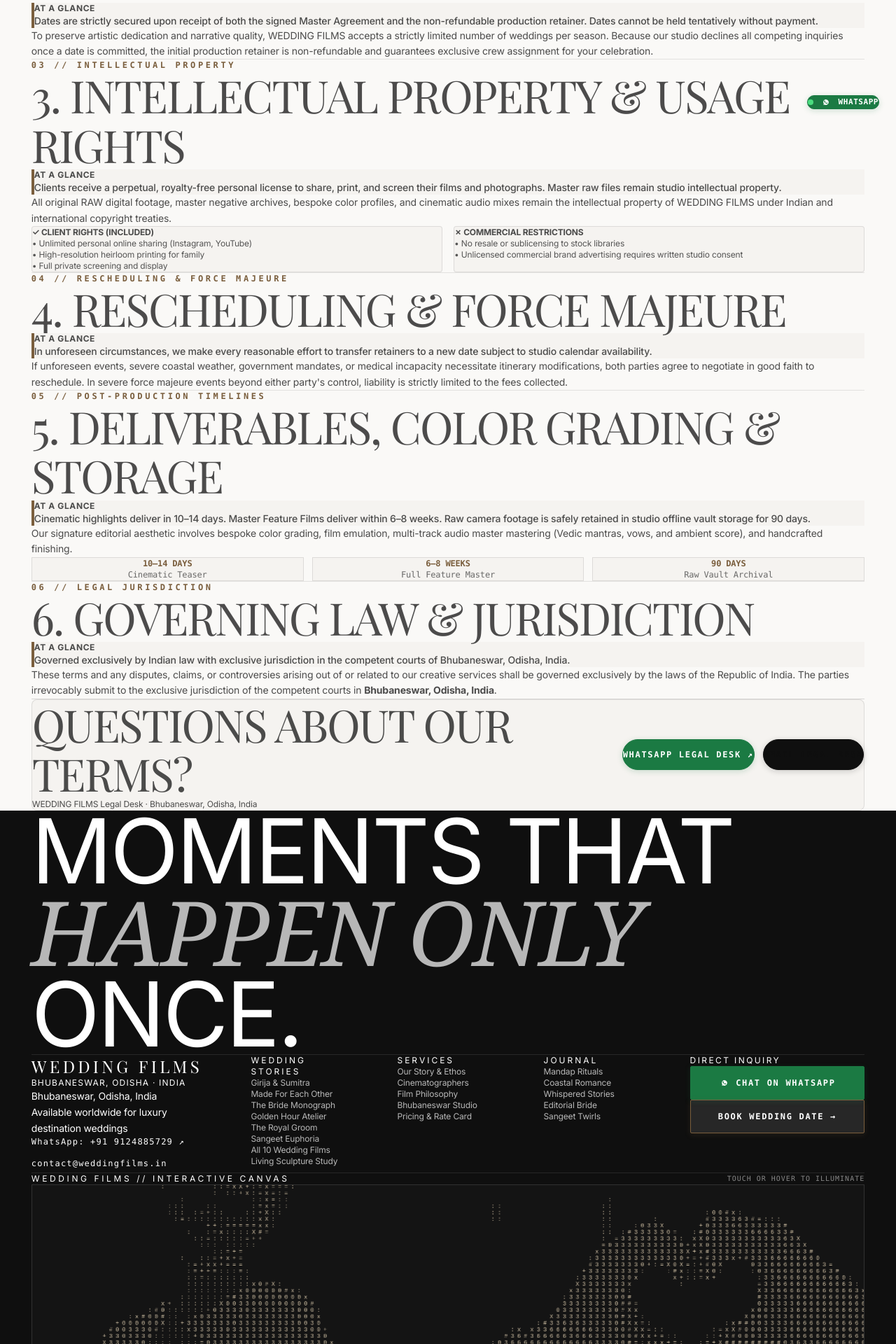
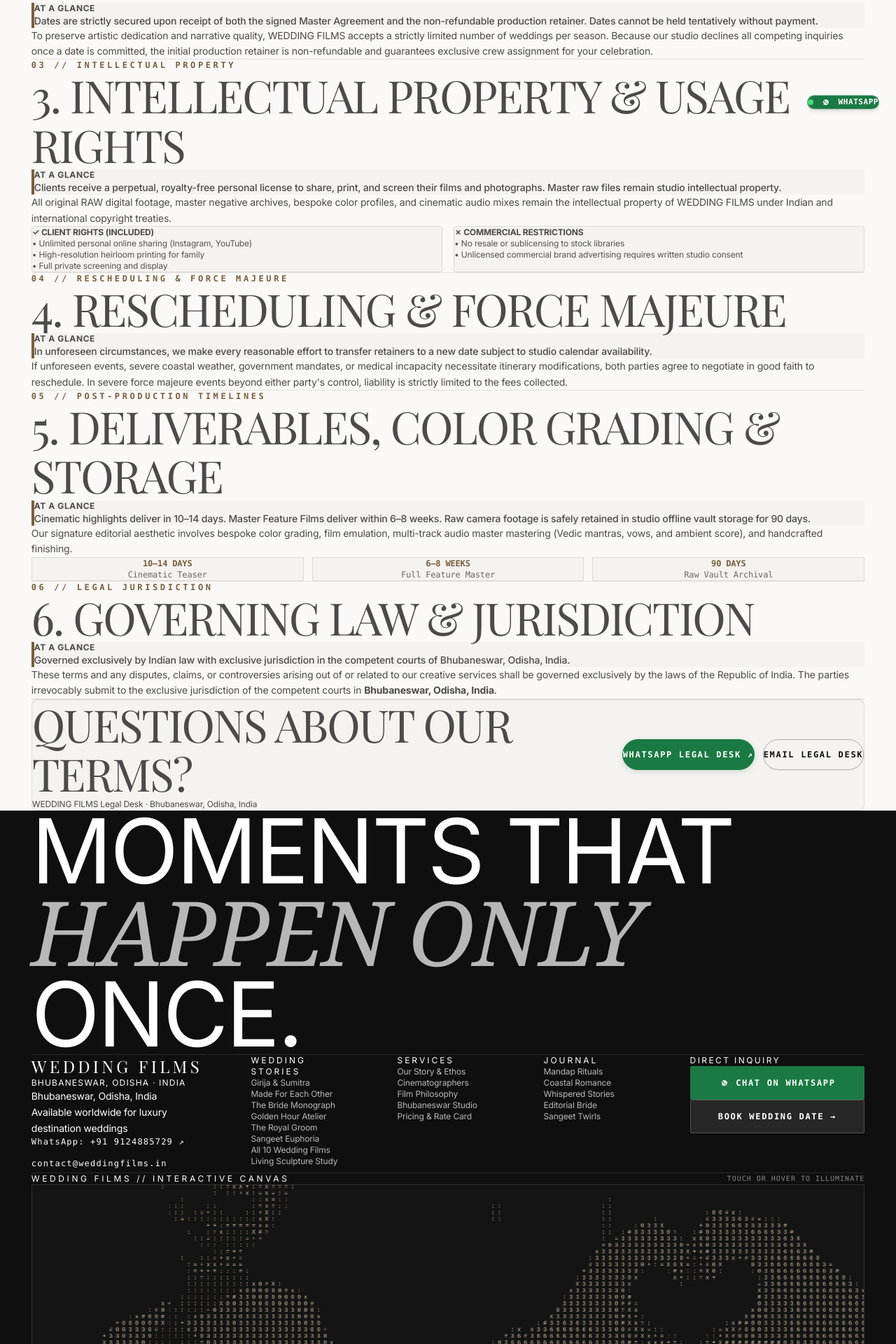
Before and after one commit to aariya11/weading-films, a Next.js app: page /terms in a window 1280 px wide. Shown: the part 620-2540 px from the top of the page at 70% size. Built offline with nearby package versions, Linux system fonts and the light colour scheme.

Commit message:
fix(ui): eliminate attribute selector class leakage causing black-on-black and green-on-green buttons

```diff
--- a/src/app/checkout/page.tsx
+++ b/src/app/checkout/page.tsx
@@ -882,9 +882,9 @@
                     href={`${WHATSAPP_LINK}&text=Hello%20WEDDING%20FILMS%20team,%20I%20have%20a%20question%20about%20paying%20the%20retainer%20for%20${encodeURIComponent(order.clientNames)}`}
                     target="_blank"
                     rel="noopener noreferrer"
-                    className="px-3.5 py-2 bg-[#25D366] text-ink font-bold uppercase rounded text-[10px] tracking-wider shrink-0 flex items-center gap-1.5 hover:opacity-95 transition-opacity"
+                    className="btn btn-whatsapp px-3.5 py-2 !bg-[#1b7a43] hover:!bg-[#156336] !text-white font-bold uppercase rounded-xs text-[10px] tracking-wider shrink-0 flex items-center gap-1.5 shadow-xs cursor-pointer min-h-[36px]"
                   >
-                    <PhoneCall className="w-3.5 h-3.5" />
+                    <PhoneCall className="w-3.5 h-3.5 text-white" />
                     <span>WHATSAPP HELP ↗</span>
                   </a>
                 </div>
--- a/src/app/error.tsx
+++ b/src/app/error.tsx
@@ -30,13 +30,13 @@
         <div className="pt-4 flex flex-col sm:flex-row items-center justify-center gap-4">
           <button
             onClick={() => reset()}
-            className="btn min-h-[48px] px-8 py-3.5 rounded-xs bg-ink !text-white font-mono text-xs tracking-[0.25em] uppercase font-bold hover:bg-charcoal hover:!text-white transition-colors border border-ink cursor-pointer flex items-center justify-center shadow-xs"
+            className="btn btn-primary min-h-[48px] px-8 py-3.5 rounded-xs !bg-[#0f0f0f] !text-white font-mono text-xs tracking-[0.25em] uppercase font-bold hover:!bg-[#2d2d2d] hover:!text-white border border-[#0f0f0f] cursor-pointer flex items-center justify-center shadow-xs"
           >
             RE-INITIALIZE FRAME ↺
           </button>
           <Link
             href="/"
-            className="btn min-h-[48px] px-8 py-3.5 rounded-xs bg-transparent !text-ink font-mono text-xs tracking-[0.25em] uppercase font-bold hover:bg-ink hover:!text-white transition-colors border border-ink/30 cursor-pointer flex items-center justify-center"
+            className="btn min-h-[48px] px-8 py-3.5 rounded-xs bg-transparent !text-[#0f0f0f] font-mono text-xs tracking-[0.25em] uppercase font-bold hover:!bg-[#0f0f0f] hover:!text-white border border-[#0f0f0f]/30 cursor-pointer flex items-center justify-center"
           >
             RETURN HOME →
           </Link>
--- a/src/app/globals.css
+++ b/src/app/globals.css
@@ -270,11 +270,7 @@
 .btn-primary,
 .btn-solid-ink,
 a.btn-primary,
-button.btn-primary,
-a[class*="bg-ink"],
-button[class*="bg-ink"],
-a[class*="bg-[#0f0f0f]"],
-button[class*="bg-[#0f0f0f]"] {
+button.btn-primary {
   background-color: #0f0f0f !important;
   background: #0f0f0f !important;
   color: #ffffff !important;
@@ -287,11 +283,7 @@
 .btn-primary:hover,
 .btn-solid-ink:hover,
 a.btn-primary:hover,
-button.btn-primary:hover,
-a[class*="bg-ink"]:hover,
-button[class*="bg-ink"]:hover,
-a[class*="bg-[#0f0f0f]"]:hover,
-button[class*="bg-[#0f0f0f]"]:hover {
+button.btn-primary:hover {
   background-color: #2d2d2d !important;
   background: #2d2d2d !important;
   color: #ffffff !important;
@@ -348,9 +340,7 @@
 .btn-accent,
 .btn-champagne,
 a.btn-accent,
-button.btn-accent,
-a[class*="bg-champagne"]:not(:hover),
-button[class*="bg-champagne"]:not(:hover) {
+button.btn-accent {
   background-color: #c4a87a !important;
   background: #c4a87a !important;
   color: #0f0f0f !important;
@@ -374,11 +364,7 @@
 /* WhatsApp Studio Button: High-Contrast White Text on Emerald */
 .btn-whatsapp,
 a.btn-whatsapp,
-button.btn-whatsapp,
-a[class*="bg-[#1b7a43]"],
-button[class*="bg-[#1b7a43]"],
-a[class*="bg-[#25D366]"],
-button[class*="bg-[#25D366]"] {
+button.btn-whatsapp {
   background-color: #1b7a43 !important;
   background: #1b7a43 !important;
   color: #ffffff !important;
@@ -390,11 +376,7 @@
 
 .btn-whatsapp:hover,
 a.btn-whatsapp:hover,
-button.btn-whatsapp:hover,
-a[class*="bg-[#1b7a43]"]:hover,
-button[class*="bg-[#1b7a43]"]:hover,
-a[class*="bg-[#25D366]"]:hover,
-button[class*="bg-[#25D366]"]:hover {
+button.btn-whatsapp:hover {
   background-color: #156336 !important;
   background: #156336 !important;
   color: #ffffff !important;
@@ -402,14 +384,26 @@
   transform: none !important;
 }
 
-/* Charcoal Button Protections */
-a[class*="bg-charcoal"],
-button[class*="bg-charcoal"] {
+/* Charcoal Button */
+.btn-charcoal,
+a.btn-charcoal,
+button.btn-charcoal {
   background-color: #2d2d2d !important;
   background: #2d2d2d !important;
   color: #ffffff !important;
+  border: 1px solid #2d2d2d !important;
   transform: none !important;
   transition: none !important;
+}
+
+.btn-charcoal:hover,
+a.btn-charcoal:hover,
+button.btn-charcoal:hover {
+  background-color: #0f0f0f !important;
+  background: #0f0f0f !important;
+  color: #ffffff !important;
+  border-color: #0f0f0f !important;
+  transform: none !important;
 }
 
 /* Strict Elimination of Button Movement and Animation */
--- a/src/app/journal/[slug]/page.tsx
+++ b/src/app/journal/[slug]/page.tsx
@@ -190,7 +190,7 @@
             <div className="pt-2 flex flex-col sm:flex-row items-center justify-center gap-3">
               <Link
                 href="/contact"
-                className="btn min-h-[44px] px-6 py-2.5 rounded-full bg-ink !text-white hover:bg-charcoal hover:!text-white font-mono text-xs tracking-wider uppercase font-bold transition-all shadow-xs flex items-center justify-center cursor-pointer"
+                className="btn btn-primary min-h-[44px] px-6 py-2.5 rounded-full !bg-[#0f0f0f] !text-white hover:!bg-[#2d2d2d] hover:!text-white font-mono text-xs tracking-wider uppercase font-bold shadow-xs flex items-center justify-center cursor-pointer"
               >
                 Inquire About Your Date
               </Link>
@@ -198,7 +198,7 @@
                 href="https://wa.me/919124885729"
                 target="_blank"
                 rel="noopener noreferrer"
-                className="btn min-h-[44px] px-6 py-2.5 rounded-full border border-[#1b7a43]/40 !text-[#1b7a43] hover:bg-[#1b7a43] hover:!text-white font-mono text-xs tracking-wider uppercase font-bold transition-all flex items-center justify-center cursor-pointer"
+                className="btn min-h-[44px] px-6 py-2.5 rounded-full border border-[#1b7a43] bg-transparent !text-[#1b7a43] hover:!bg-[#1b7a43] hover:!text-white font-mono text-xs tracking-wider uppercase font-bold flex items-center justify-center cursor-pointer"
               >
                 WhatsApp Concierge ↗
               </a>
--- a/src/app/not-found.tsx
+++ b/src/app/not-found.tsx
@@ -29,13 +29,13 @@
           <div className="pt-6 flex flex-col sm:flex-row items-center justify-center gap-4">
             <Link
               href="/"
-              className="btn min-h-[48px] px-8 py-3.5 rounded-xs bg-ink !text-white font-mono text-xs tracking-[0.25em] uppercase font-bold hover:bg-charcoal hover:!text-white transition-colors border border-ink flex items-center justify-center shadow-xs"
+              className="btn btn-primary min-h-[48px] px-8 py-3.5 rounded-xs !bg-[#0f0f0f] !text-white font-mono text-xs tracking-[0.25em] uppercase font-bold hover:!bg-[#2d2d2d] hover:!text-white border border-[#0f0f0f] flex items-center justify-center shadow-xs cursor-pointer"
             >
               RETURN TO ATELIER
             </Link>
             <Link
               href="/work"
-              className="btn min-h-[48px] px-8 py-3.5 rounded-xs bg-transparent !text-ink font-mono text-xs tracking-[0.25em] uppercase font-bold hover:bg-ink hover:!text-white transition-colors border border-ink/30 flex items-center justify-center"
+              className="btn min-h-[48px] px-8 py-3.5 rounded-xs bg-transparent !text-[#0f0f0f] font-mono text-xs tracking-[0.25em] uppercase font-bold hover:!bg-[#0f0f0f] hover:!text-white border border-[#0f0f0f]/30 flex items-center justify-center cursor-pointer"
             >
               VIEW WEDDING ARCHIVE →
             </Link>
--- a/src/app/terms/page.tsx
+++ b/src/app/terms/page.tsx
@@ -275,13 +275,13 @@
                     href="https://wa.me/919124885729"
                     target="_blank"
                     rel="noopener noreferrer"
-                    className="btn min-h-[44px] px-5 py-2.5 rounded-full bg-[#1b7a43] hover:bg-[#156336] !text-white font-mono text-xs tracking-wider uppercase font-bold text-center transition-all whitespace-nowrap flex items-center justify-center cursor-pointer shadow-xs"
+                    className="btn btn-whatsapp min-h-[44px] px-5 py-2.5 rounded-full !bg-[#1b7a43] hover:!bg-[#156336] !text-white font-mono text-xs tracking-wider uppercase font-bold text-center whitespace-nowrap flex items-center justify-center cursor-pointer shadow-xs"
                   >
                     WhatsApp Legal Desk ↗
                   </a>
                   <a
                     href="mailto:contact@weddingfilms.in"
-                    className="btn min-h-[44px] px-5 py-2.5 rounded-full border border-ink/30 hover:border-ink hover:bg-ink hover:!text-white !text-ink font-mono text-xs tracking-wider uppercase font-bold text-center transition-all whitespace-nowrap flex items-center justify-center cursor-pointer shadow-xs"
+                    className="btn min-h-[44px] px-5 py-2.5 rounded-full border border-[#0f0f0f]/30 hover:border-[#0f0f0f] hover:!bg-[#0f0f0f] hover:!text-white !text-[#0f0f0f] bg-transparent font-mono text-xs tracking-wider uppercase font-bold text-center whitespace-nowrap flex items-center justify-center cursor-pointer shadow-xs"
                   >
                     Email Legal Desk
                   </a>
--- a/src/components/navigation/Navigation.tsx
+++ b/src/components/navigation/Navigation.tsx
@@ -125,7 +125,7 @@
               href="https://wa.me/919124885729"
               target="_blank"
               rel="noopener noreferrer"
-              className="btn hidden sm:inline-flex items-center gap-1.5 px-4 py-2 !rounded-full border border-[#1b7a43]/50 !text-[#1b7a43] hover:!bg-[#1b7a43] hover:!text-white font-mono text-xs tracking-wider uppercase font-bold whitespace-nowrap min-h-[40px] h-10 shadow-xs"
+              className="btn hidden sm:inline-flex items-center gap-1.5 px-4 py-2 !rounded-full border border-[#1b7a43] bg-transparent !text-[#1b7a43] hover:!bg-[#1b7a43] hover:!text-white font-mono text-xs tracking-wider uppercase font-bold whitespace-nowrap min-h-[40px] h-10 shadow-xs cursor-pointer"
               aria-label="Direct WhatsApp Concierge"
             >
               <svg className="w-3.5 h-3.5 fill-current" viewBox="0 0 24 24">
```
Also changed, not shown: src/components/gallery/GalleryShowcase.tsx (+6 -4 lines).
